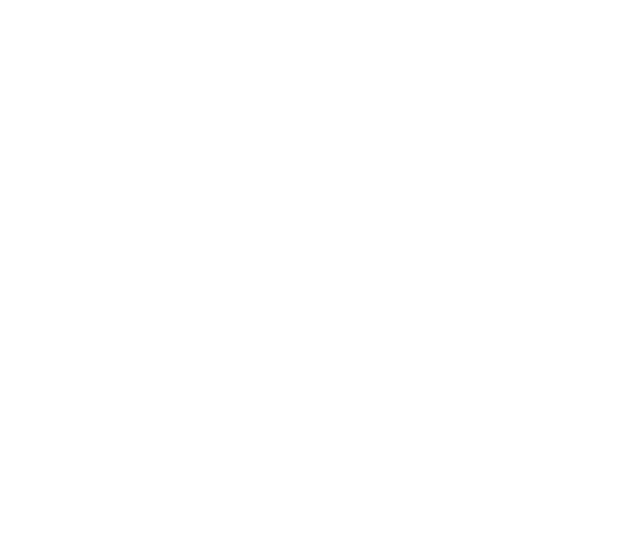
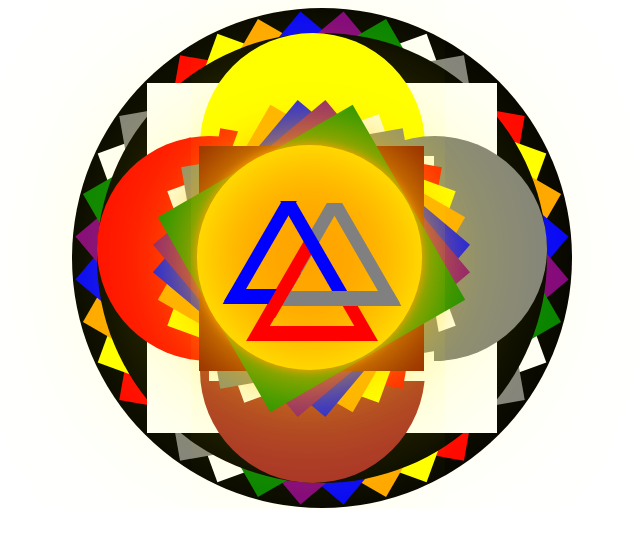
Before and after one commit to rahulmr123/digital-pookalam, a plain HTML site: page index.html in a window 1280 px wide. Shown: the whole page, without its empty margins (318-958 px from the left). Drawn offline with Linux system fonts and the light colour scheme.

Commit message:
initial template

```diff
--- a/app.css
+++ b/app.css
@@ -0,0 +1,230 @@
+.main-circle {
+    background: black;
+    height: 500px;
+    width: 500px;
+    border-radius: 50%;
+    position: relative;
+    margin: auto;
+  }
+  .inner-circle {
+    position: absolute;
+    height: 350px;
+    width: 350px;
+    top: calc(50% - 175px);
+    left: calc(50% - 175px);
+  }
+  .inner-circle-1 {
+    position: absolute;
+    height: 150px;
+    width: 150px;
+    top: calc(50% - 75px);
+    left: calc(50% - 75px);
+  }
+  .inner-circle-2 {
+    background: black;
+    height: 450px;
+    width: 450px;
+    position: absolute;
+    border-radius: 50%;
+    top: calc(50% - 225px);
+    left: calc(50% - 225px);
+  }
+  .inner-circle-3 {
+    width: 225px;
+    height: 225px;
+    position: absolute;
+    z-index: 20;
+    top: calc(50% - 122.5px);
+    left: calc(50% - 122.5px);
+  }
+  .c1 {
+     background: red;
+    transform: rotate(10deg);
+  }
+  .c2 {
+    background: yellow;
+    transform: rotate(20deg);
+  }
+  .c3 {
+    background: orange;
+    transform: rotate(30deg);
+  }
+  .c4 {
+    background: blue;
+    transform: rotate(40deg);
+  }
+  .c5 {
+    background: purple;
+    transform: rotate(50deg);
+  }
+  .c6 {
+      background: green;
+    transform: rotate(60deg);
+  }
+  .c7 {
+      background: white;
+    transform: rotate(70deg);
+  }
+  .c8 {
+      background: grey;
+    transform: rotate(80deg);
+  }
+  .c9 {
+      background: maroon;
+    transform: rotate(90deg);
+  }
+
+  .inner-circle-2__child {
+    position: absolute;
+    border-radius: 50%;
+    z-index: 10;
+    width: 225px;
+    height: 225px;
+  }
+  .child1 {
+    background: yellow;
+    top: 0;
+    left: calc(50% - 122.5px);
+  }
+  .child2 {
+    background: red;
+    top: calc(50% - 122.5px);
+    left: 0;
+  }
+  .child3 {
+    background: brown;
+     top: 50%;
+     left: calc(50% - 122.5px);
+  }
+  .child4 {
+    background: grey;
+    top: calc(50% - 122.5px);
+     right: 0;
+  }
+
+  .inner-square {
+    width: 225px;
+    height: 225px;
+    background: white;
+    position: absolute;
+    z-index: 20;
+    top: calc(50% - 102.5px);
+    left: calc(50% - 113.5px);
+  }
+  .inner-circle-2__square {
+     width: 350px;
+    height: 350px;
+    position: absolute;
+    background: white;
+    z-index: 5;
+    top: calc(50% - 175px);
+    left: calc(50% - 175px);
+  }
+
+  .kv-logo {
+    width: 225px;
+    height: 225px;
+    position: absolute;
+    background: white;
+    z-index: 21;
+    border-radius: 50%;
+    top: calc(50% - 113.5px);
+    left: calc(50% - 125.5px);
+    background:orange;
+    box-shadow: 0 0 10px orange,
+                  0 0 60px orange,
+                  0 0 200px yellow,
+                  inset 0 0 80px yellow;
+  }
+
+  .kv-logo-up {
+    height: 100px;
+    border-left: 15px solid blue;
+    transform: skew(-30deg);
+    position: absolute;
+    left: 25%;
+    top: 25%;
+  }
+
+  .kv-logo-up-2 {
+    height: 100px;
+    border-left: 15px solid blue;
+    transform: skew(30deg);
+    position: absolute;
+    left: 50%;
+    top: 25%;
+    z-index: 7;
+  }
+
+  .kv-logo-up-8 {
+    width: 46px;
+    border-bottom: 15px solid blue;
+    position: absolute;
+    left: 13.5%;
+    top: 64%;
+    transform: skewX(-30deg);
+    z-index: 8;
+  }
+
+  .kv-logo-up-3 {
+    height: 100px;
+    border-left: 15px solid grey;
+    transform: skew(30deg);
+    position: absolute;
+    left: 71%;
+    top: 26%;
+  }
+
+  .kv-logo-up-4 {
+    height: 100px;
+    border-left: 15px solid grey;
+    transform: skew(-30deg);
+    position: absolute;
+    left: 45%;
+    top: 26%;
+  }
+
+  .kv-logo-up-5 {
+    height: 100px;
+    border-left: 15px solid red;
+    transform: skew(-30deg);
+    position: absolute;
+    left: 34.9%;
+    top: 43%;
+    z-index: 5;
+  }
+
+  .kv-logo-up-6 {
+    width: 110px;
+    border-bottom: 15px solid red;
+    position: absolute;
+    left: 27.3%;
+    top: 80.5%;
+  }
+  .kv-logo-up-9 {
+    height: 45px;
+    border-left: 15px solid red;
+    position: absolute;
+    left: 68.3%;
+    top: 67.5%;
+    transform: skew(30deg);
+  }
+  .kv-logo-up-10 {
+    height: 45px;
+    border-left: 15px solid red;
+    position: absolute;
+    left: 33.99%;
+    top: 57%;
+    transform: skew(-30deg);
+    z-index: 8;
+  }
+
+  .kv-logo-up-7 {
+    width: 124px;
+    border-bottom: 15px solid grey;
+    position: absolute;
+    left: 34%;
+    top: 65%;
+    transform: skewX(30deg);
+    z-index: 8;
+  }
--- a/index.html
+++ b/index.html
@@ -1,6 +1,124 @@
 <!DOCTYPE html>
 <html>
+
+<head>
+    <link rel="stylesheet" href="app.css">
+</head>
+
 <body>
+    <div class="main-circle">
+        <div class="inner-circle c1">
+        </div>
+        <div class="inner-circle c2">
+        </div>
+        <div class="inner-circle c3">
+        </div>
+        <div class="inner-circle c4">
+        </div>
+        <div class="inner-circle c5">
+        </div>
+        <div class="inner-circle c7">
+        </div>
+        <div class="inner-circle c8">
+        </div>
+        <div class="inner-circle c9">
+        </div>
+        <div class="inner-circle c10">
+        </div>
+        <div class="inner-circle c11">
+        </div>
+        <div class="inner-circle c6">
+        </div>
+        <div class="inner-circle-2">
+            <div class="inner-circle-2__square">
 
+            </div>
+            <div class="inner-circle-2__child child1">
+
+            </div>
+            <div class="inner-circle-2__child child2">
+
+            </div>
+            <div class="inner-circle-2__child child3">
+
+            </div>
+            <div class="inner-circle-2__child child4">
+
+            </div>
+
+            <div class="inner-square">
+                <div class="inner-circle-3 c1">
+                </div>
+                <div class="inner-circle-3 c2">
+                </div>
+                <div class="inner-circle-3 c3">
+                </div>
+                <div class="inner-circle-3 c4">
+                </div>
+                <div class="inner-circle-3 c5">
+                </div>
+                <div class="inner-circle-3 c7">
+                </div>
+                <div class="inner-circle-3 c8">
+                </div>
+                <div class="inner-circle-3 c9">
+                </div>
+                <div class="inner-circle-3 c10">
+                </div>
+                <div class="inner-circle-3 c11">
+                </div>
+                <div class="inner-circle-3 c6">
+
+                </div>
+
+            </div>
+        </div>
+        <div class="kv-logo">
+            <div class="kv-logo-up">
+
+
+            </div>
+            <div class="kv-logo-up-2">
+
+
+            </div>
+            <div class="kv-logo-up-3">
+
+
+            </div>
+            <div class="kv-logo-up-4">
+
+
+            </div>
+            <div class="kv-logo-up-5">
+
+
+            </div>
+            <div class="kv-logo-up-6">
+
+
+            </div>
+            <div class="kv-logo-up-7">
+
+
+            </div>
+            <div class="kv-logo-up-8">
+
+
+            </div>
+            <div class="kv-logo-up-9">
+
+
+            </div>
+            <div class="kv-logo-up-10">
+
+
+            </div>
+        </div>
+
+
+
+    </div>
 </body>
+
 </html>
```
